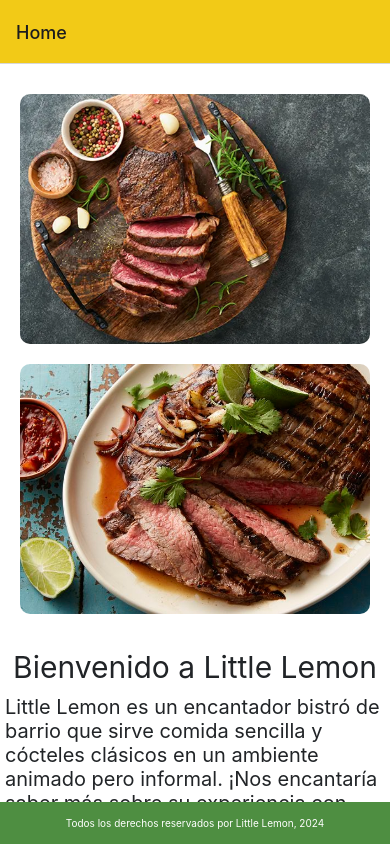
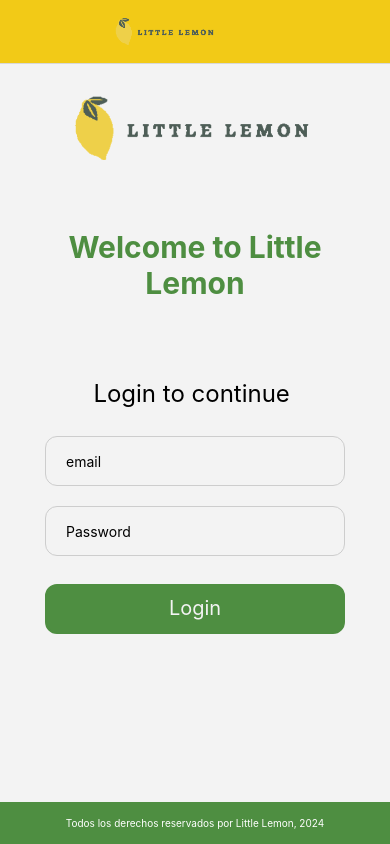
Before and after one commit to juancamilosalazarrestrepo/restaurantAppRNC, a React Native app: screen / in a window 390 px wide. Built offline with nearby package versions, Linux system fonts and the light colour scheme.

Commit message:
navegador de pila

```diff
--- a/App.js
+++ b/App.js
@@ -8,8 +8,23 @@ import MenuItems from "./components/MenuItems";
 import WelcomeScreen from "./components/WelcomeScreen";
 import { NavigationContainer } from "@react-navigation/native";
 import { createNativeStackNavigator } from "@react-navigation/native-stack";
+import { Image } from "react-native";
 
 const Stack = createNativeStackNavigator();
+
+function LogoTitle() {
+  return (
+    <Image
+      source={require("./img/littlelemologo.png")}
+      style={{
+        height: 40,
+        width: 300,
+        resizeMode: "contain",
+        alignSelf: "center",
+      }}
+    />
+  );
+}
 
 export default function App() {
   const [showMenu, setShowMenu] = useState(false);
@@ -17,15 +32,22 @@ export default function App() {
     <NavigationContainer>
       <View style={styles.container}>
         <Stack.Navigator
-          initialRouteName="Welcome"
-          screenOptions={{ headerStyle: { backgroundColor: "#F2CA17" } }}
+          initialRouteName="WelcomeLogin"
+          screenOptions={{
+            headerStyle: { backgroundColor: "#F2CA17" },
+            headerTintColor: "#ffffff",
+            headerTitleStyle: { fontWeight: "bold" },
+          }}
         >
           <Stack.Screen
-            options={{ title: "Home" }}
-            name="Welcome"
-            component={WelcomeScreen}
+            options={{
+              title: "Home",
+              headerTitle: (props) => <LogoTitle {...props} />,
+            }}
+            name="Login"
+            component={LoginScreen}
           />
-          <Stack.Screen name="Login" component={LoginScreen} />
+          <Stack.Screen name="Welcome" component={WelcomeScreen} />
           <Stack.Screen name="Menu" component={MenuItems} />
         </Stack.Navigator>
       </View>
--- a/components/LoginScreen.js
+++ b/components/LoginScreen.js
@@ -9,7 +9,7 @@ import {
 } from "react-native";
 import React, { useState } from "react";
 
-export default function LoginScreen() {
+export default function LoginScreen({ navigation }) {
   const [firstName, onChangeFirstName] = useState("");
   const [password, onChangePassword] = useState("");
   const [logged, setLogged] = useState(false);
@@ -31,27 +31,27 @@ export default function LoginScreen() {
           <TextInput
             style={[
               styles.input,
-              focusedInput === 'firstName' && styles.inputFocused
+              focusedInput === "firstName" && styles.inputFocused,
             ]}
             value={firstName}
             onChangeText={onChangeFirstName}
             placeholder={"email"}
             keyboardType={"email-address"}
-            onFocus={() => setFocusedInput('firstName')}
+            onFocus={() => setFocusedInput("firstName")}
             onBlur={() => setFocusedInput(null)}
           />
 
           <TextInput
             style={[
               styles.input,
-              focusedInput === 'password' && styles.inputFocused
+              focusedInput === "password" && styles.inputFocused,
             ]}
             value={password}
             onChangeText={onChangePassword}
             placeholder={"Password"}
             keyboardType={"default"}
             secureTextEntry={true}
-            onFocus={() => setFocusedInput('password')}
+            onFocus={() => setFocusedInput("password")}
             onBlur={() => setFocusedInput(null)}
           />
 
@@ -59,6 +59,7 @@ export default function LoginScreen() {
             style={styles.button}
             onPress={() => {
               setLogged(!logged);
+              navigation.navigate("Welcome");
             }}
           >
             <Text style={styles.buttonText}>Login</Text>
@@ -104,7 +105,7 @@ const styles = StyleSheet.create({
   },
   inputFocused: {
     borderColor: "#4E8E41",
-    borderWidth: 1.2 // Color del borde cuando el input está enfocado
+    borderWidth: 1.2, // Color del borde cuando el input está enfocado
   },
   button: {
     fontSize: 14,
--- a/components/WelcomeScreen.js
+++ b/components/WelcomeScreen.js
@@ -44,6 +44,8 @@ export default function WelcomeScreen({ navigation }) {
           />
 
           <Text style={welcomeStyles.title}>Bienvenido a Little Lemon</Text>
+
+          <Text>Login to continue </Text>
           <Text style={welcomeStyles.text}>
             Little Lemon es un encantador bistró de barrio que sirve comida
             sencilla y cócteles clásicos en un ambiente animado pero informal.
@@ -55,7 +57,7 @@ export default function WelcomeScreen({ navigation }) {
           <Text style={welcomeStyles.regular}>
             Font scale: {window.fontScale}
           </Text> */}
-          <Pressable onPress={()=>navigation.navigate('Menu')}>
+          <Pressable onPress={() => navigation.navigate("Menu")}>
             <Text style={welcomeStyles.buttonText}>View Menu</Text>
           </Pressable>
         </View>
@@ -95,8 +97,8 @@ const welcomeStyles = StyleSheet.create({
     alignItems: "center",
   },
   regular: {},
-  buttonText:{
-    fontSize:25,
-    marginBottom:50
-  }
+  buttonText: {
+    fontSize: 25,
+    marginBottom: 50,
+  },
 });
--- a/package.json
+++ b/package.json
@@ -9,7 +9,9 @@
     "web": "expo start --web"
   },
   "dependencies": {
+    "@expo/metro-runtime": "~3.2.1",
     "@react-native-community/hooks": "^3.0.0",
+    "@react-navigation/bottom-tabs": "^6.6.1",
     "@react-navigation/native": "^6.1.17",
     "@react-navigation/native-stack": "^6.9.26",
     "expo": "~51.0.9",
@@ -19,8 +21,7 @@
     "react-native": "0.74.1",
     "react-native-safe-area-context": "4.10.1",
     "react-native-screens": "3.31.1",
-    "react-native-web": "~0.19.10",
-    "@expo/metro-runtime": "~3.2.1"
+    "react-native-web": "~0.19.10"
   },
   "devDependencies": {
     "@babel/core": "^7.20.0"
```
Also changed, not shown: 1 other file (tests, documents, lock files or other folders).
